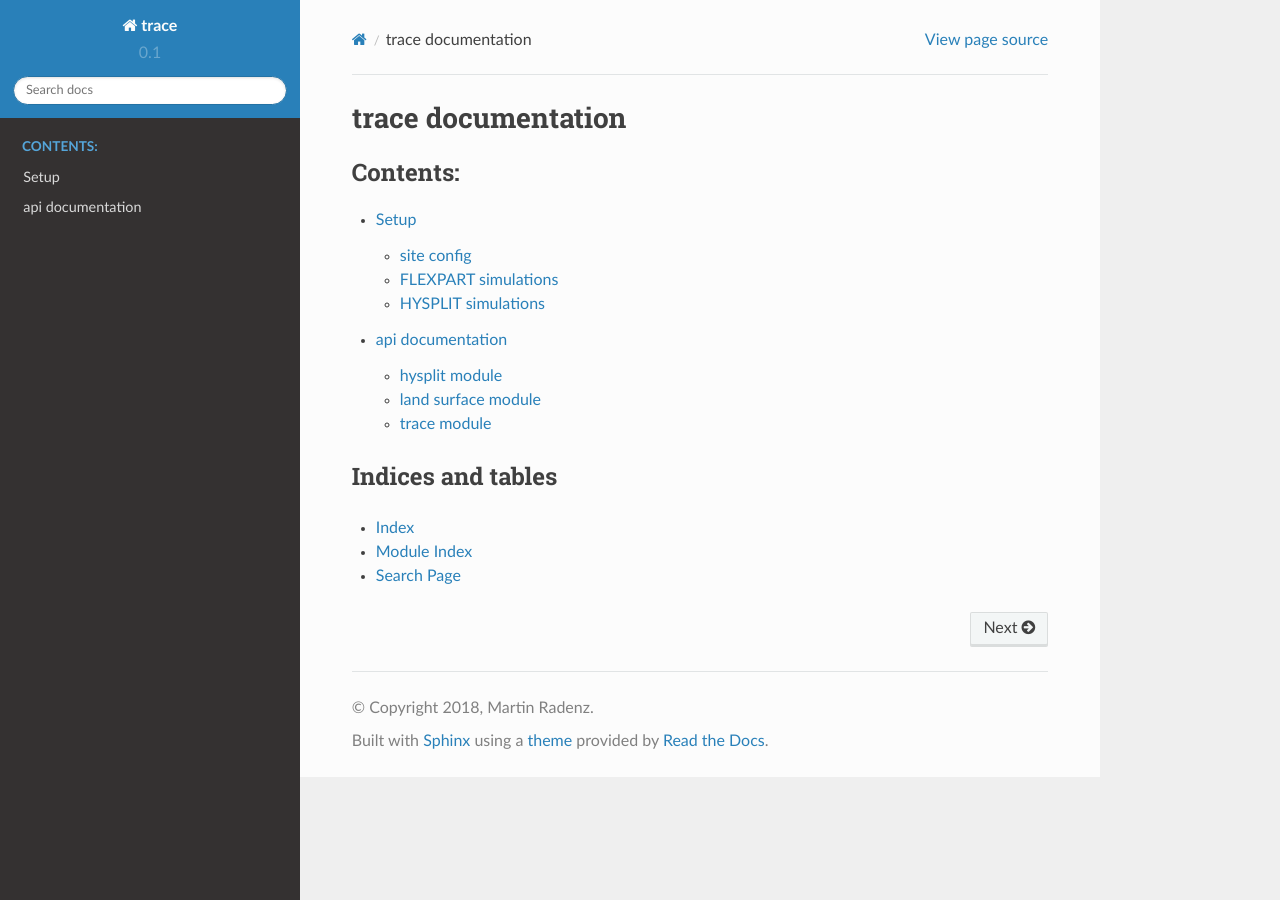
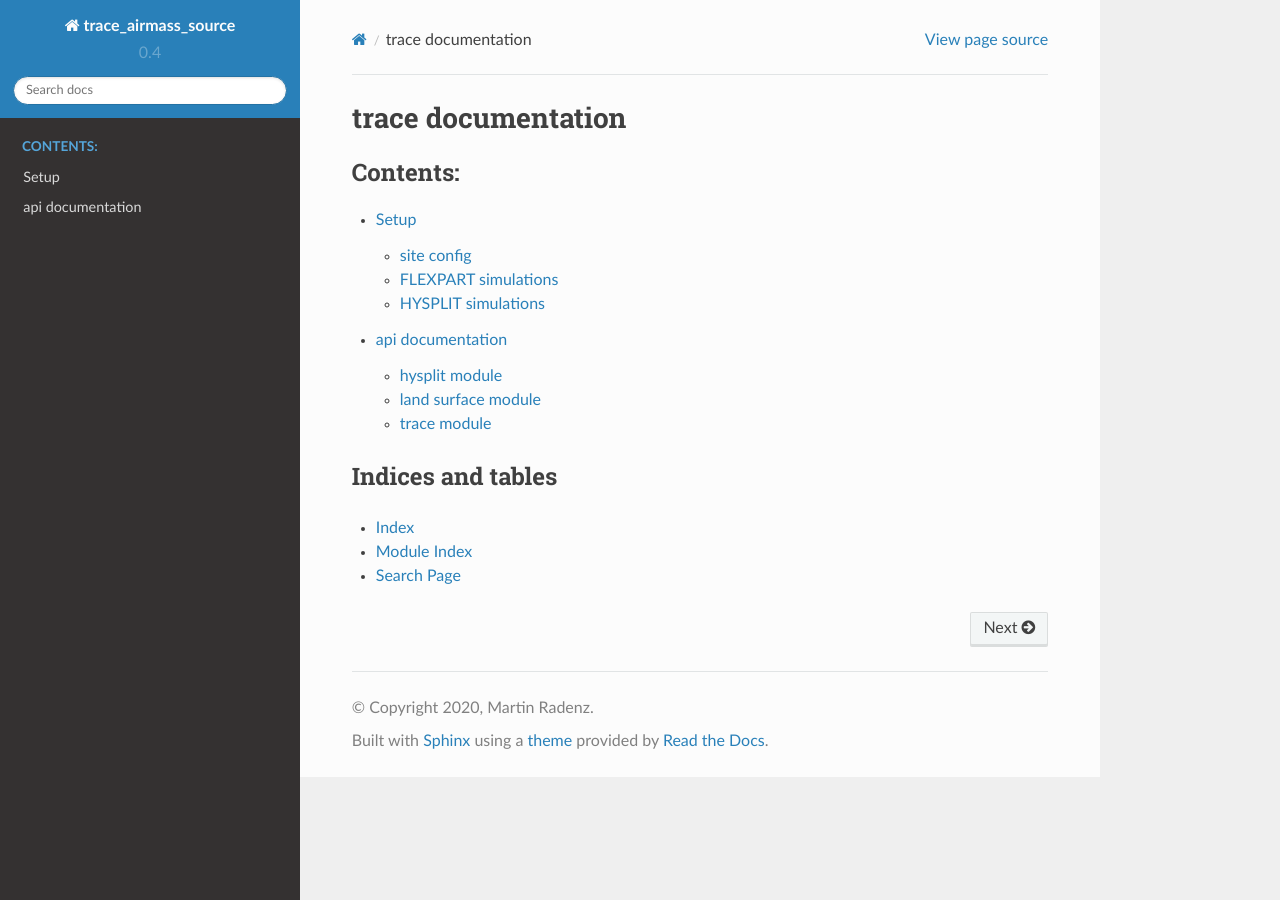
Before and after one commit to martin-rdz/trace_airmass_source, a Sphinx documentation site: the page built from docs/source/index.rst, in a window 1280 px wide. Built offline with Sphinx 7.4.7 and the Read the Docs theme 2.0.0, drawn with Linux system fonts in a browser that asks for light colours.

Commit message:
update the version number in the docs

```diff
--- a/docs/source/conf.py
+++ b/docs/source/conf.py
@@ -62,8 +62,8 @@ source_suffix = ['.rst', '.md']
 master_doc = 'index'
 
 # General information about the project.
-project = 'trace'
-copyright = '2018, Martin Radenz'
+project = 'trace_airmass_source'
+copyright = '2020, Martin Radenz'
 author = 'Martin Radenz'
 
 # The version info for the project you're documenting, acts as replacement for
@@ -71,9 +71,9 @@ author = 'Martin Radenz'
 # built documents.
 #
 # The short X.Y version.
-version = '0.1'
+version = '0.4'
 # The full version, including alpha/beta/rc tags.
-release = '0.1'
+release = '0.4'
 
 # The language for content autogenerated by Sphinx. Refer to documentation
 # for a list of supported languages.
```
